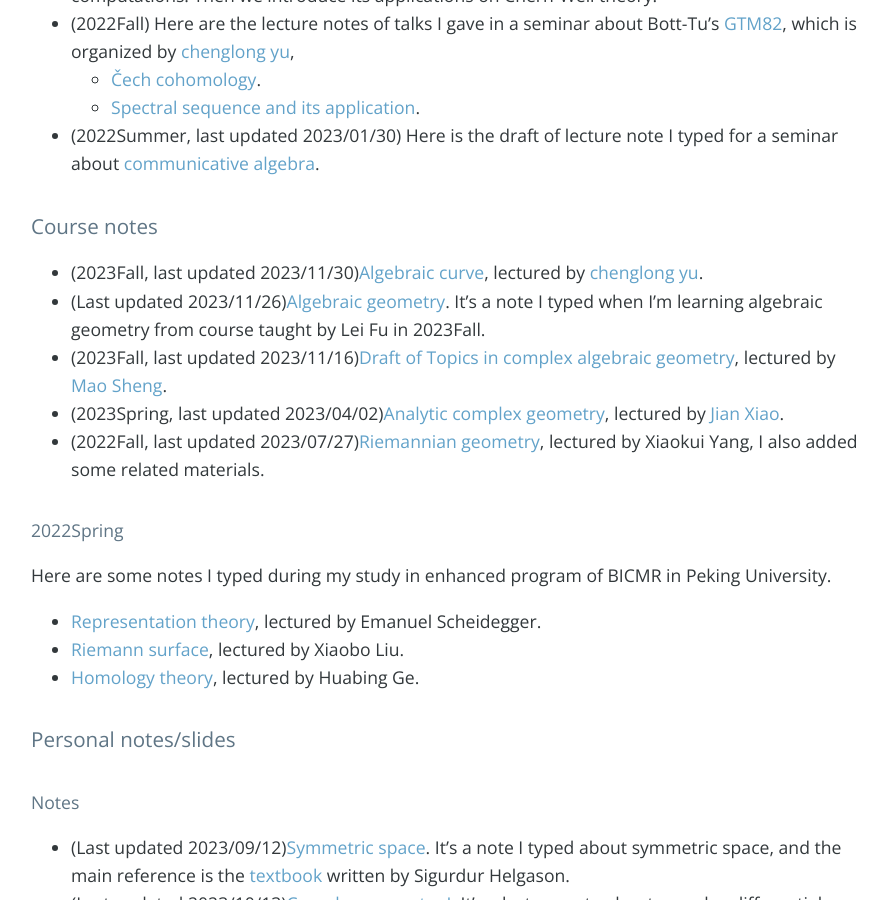
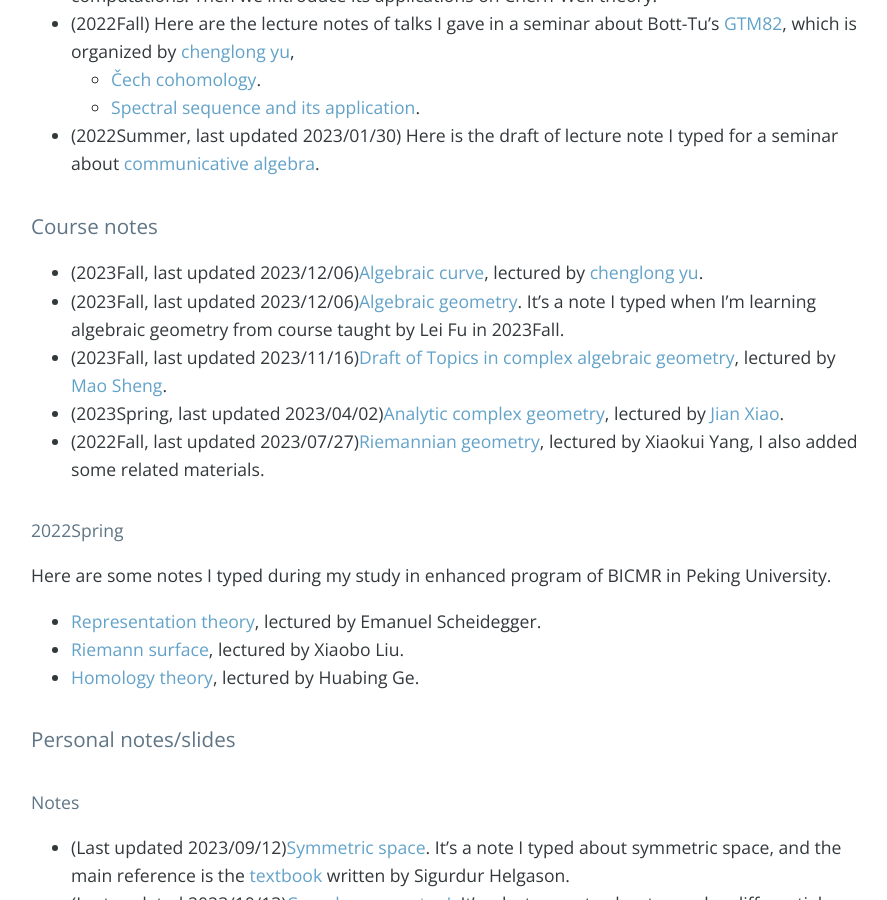
Before and after one commit to bowenl-math/bowenl-math.github.io, a Jekyll site: the page built from index.md, in a window 1280 px wide and 900 px high, scrolled down 821 px. Shown: the whole window, without its empty margins (193-1080 px from the left). Built offline with Jekyll 4.4.1, drawn with Linux system fonts in a browser that asks for light colours; nearby versions of some CDN libraries; our own code applies the rules of GitHub Pages for plain Markdown files; the list of posts is cut into pages by our own code; comment, search, counter and statistics services are not loaded.

Commit message:
Update index.md

```diff
--- a/index.md
+++ b/index.md
@@ -14,8 +14,8 @@
 
 
 ### Course notes
-* (2023Fall, last updated 2023/11/30)[Algebraic curve](notes/2023Fall/algebraic_curve.pdf), lectured by [chenglong yu](https://chenglongyu.github.io/).
-* (Last updated 2023/11/26)[Algebraic geometry](notes/2023Fall/algebraic_geometry.pdf). It's a note I typed when I'm learning algebraic geometry from course taught by Lei Fu in 2023Fall.
+* (2023Fall, last updated 2023/12/06)[Algebraic curve](notes/2023Fall/algebraic_curve.pdf), lectured by [chenglong yu](https://chenglongyu.github.io/).
+* (2023Fall, last updated 2023/12/06)[Algebraic geometry](notes/2023Fall/algebraic_geometry.pdf). It's a note I typed when I'm learning algebraic geometry from course taught by Lei Fu in 2023Fall.
 * (2023Fall, last updated 2023/11/16)[Draft of Topics in complex algebraic geometry](notes/2023Fall/topics_in_complex_algebraic_geometry.pdf), lectured by [Mao Sheng](http://staff.ustc.edu.cn/~msheng/).
 * (2023Spring, last updated 2023/04/02)[Analytic complex geometry](notes/2023Spring/Analytic_complex_geometry.pdf), lectured by [Jian Xiao](https://sites.google.com/view/jianxiao/).
 * (2022Fall, last updated 2023/07/27)[Riemannian geometry](notes/2022Fall/Riemannian_geometry.pdf), lectured by Xiaokui Yang, I also added some related materials.
```
